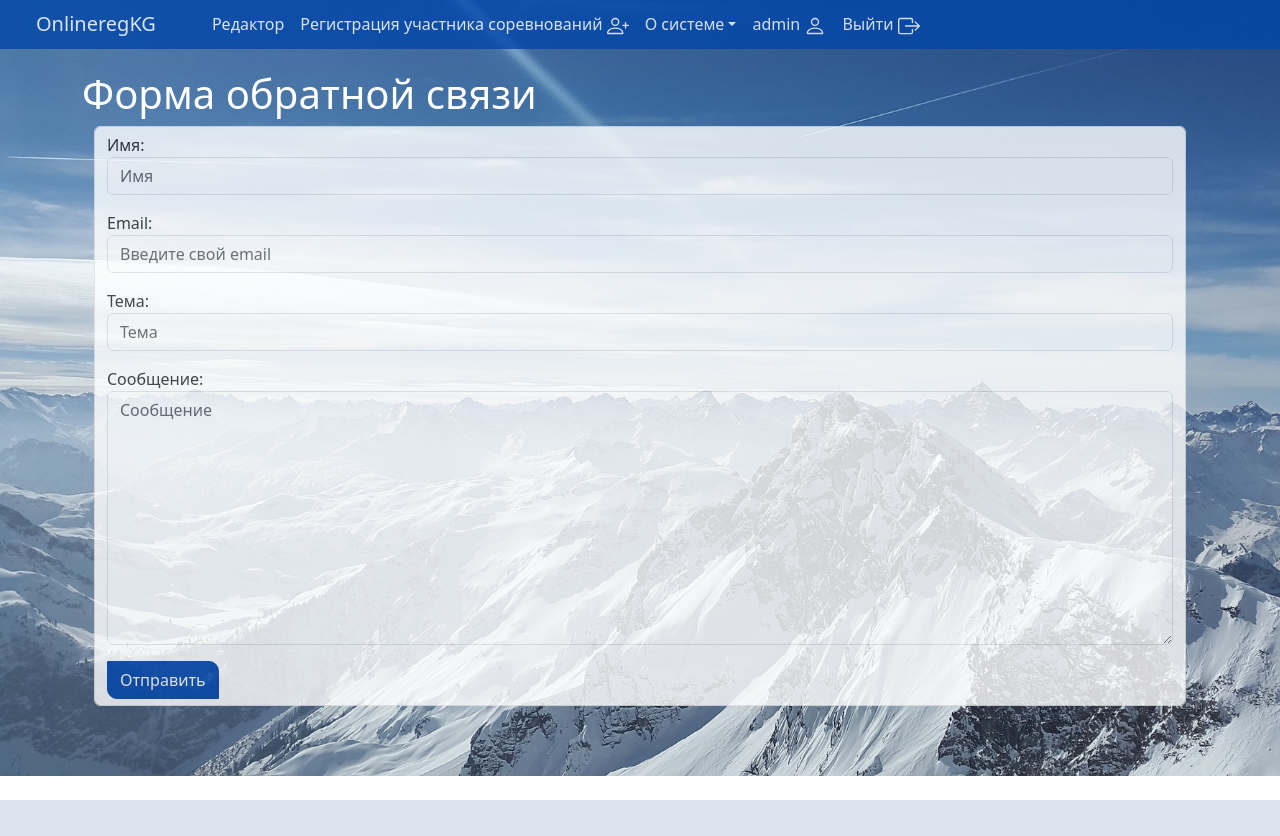
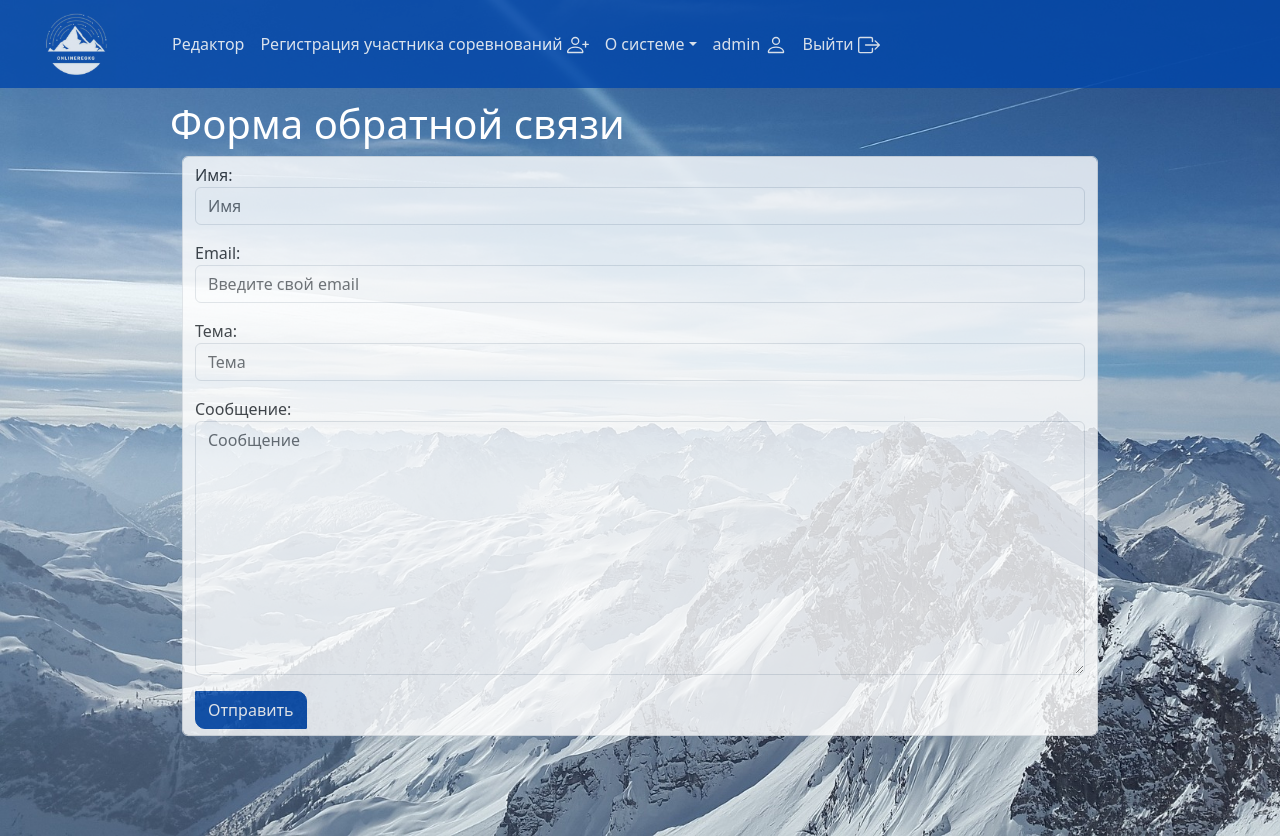
Before and after one commit to tidi18/OnlineregKG, a Django app: page /contact in a window 1280 px wide. Before the commit the page ends 800 px from the top, so only its background shows below. Run offline with Django 4.2, Linux system fonts and the light colour scheme; a user stored in the database is signed in.

Commit message:
Добавил логотип

```diff
--- a/web/main/static/main/css/style.css
+++ b/web/main/static/main/css/style.css
@@ -8,7 +8,7 @@
 
 #containerbg {
 	color: white;
-	margin: 70px;
+	padding: 100px;
 }
 
 #nav {
@@ -316,3 +316,8 @@
 	height: auto;
 
 }
+
+#home-logo-link {
+	width: 10vh;
+	height:10vh;
+}
--- a/web/main/templates/main/layout.html
+++ b/web/main/templates/main/layout.html
@@ -8,6 +8,7 @@
     <meta http-equiv="X-UA-Compatible" content="ie=edge">
     <link rel="stylesheet" href="{% static 'main/css/style.css' %}">
     <link href="https://cdn.jsdelivr.net/npm/bootstrap@5.3.0-alpha2/dist/css/bootstrap.min.css" rel="stylesheet" integrity="sha384-aFq/bzH65dt+w6FI2ooMVUpc+21e0SRygnTpmBvdBgSdnuTN7QbdgL+OapgHtvPp" crossorigin="anonymous">
+    <link rel="icon" href="{% static 'img/favicon.ico' %}" type="image/x-icon">
     <title>{% block title %}{% endblock %}</title>
     <script src="https://cdn.jsdelivr.net/npm/bootstrap@5.3.0-alpha2/dist/js/bootstrap.bundle.min.js"></script>
 </head>
@@ -15,7 +16,7 @@
   <header class="fixed-top" id="header">
     <nav class="navbar navbar-expand-lg bg-body-tertiary" id="nav">
       <div class="container-fluid" id="bg-nav">
-        <a class="navbar-brand" id="a-link-home" href="{% url 'index' %}">OnlineregKG</a>
+        <a class="navbar-brand" id="a-link-home" href="{% url 'index' %}"><img id="home-logo-link" src="{% static 'img/home_logo.png' %}" alt="home logo"></a>
         <button id="nav-icon" class="navbar-toggler" type="button" data-bs-toggle="collapse" data-bs-target="#navbarNavDropdown" aria-controls="navbarNavDropdown" aria-expanded="false" aria-label="Toggle navigation">
           <span><svg xmlns="http://www.w3.org/2000/svg" width="35" height="35" fill="currentColor" class="bi bi-list" viewBox="0 0 16 16">
   <path fill-rule="evenodd" d="M2.5 12a.5.5 0 0 1 .5-.5h10a.5.5 0 0 1 0 1H3a.5.5 0 0 1-.5-.5zm0-4a.5.5 0 0 1 .5-.5h10a.5.5 0 0 1 0 1H3a.5.5 0 0 1-.5-.5zm0-4a.5.5 0 0 1 .5-.5h10a.5.5 0 0 1 0 1H3a.5.5 0 0 1-.5-.5z"/>
```
Also changed, not shown: web/db.sqlite3, web/main/static/main/img/default-user-image.png (deleted), web/main/static/main/img/favicon.ico (added), web/main/static/main/img/home_logo.png (added).
